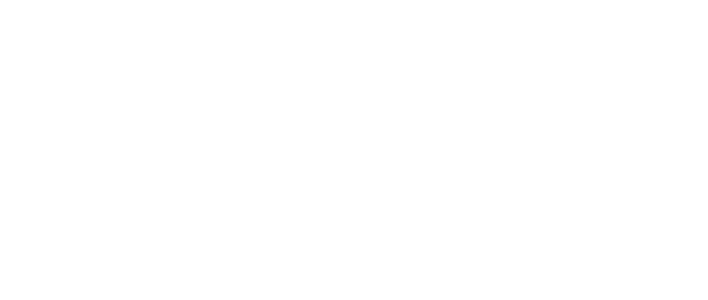
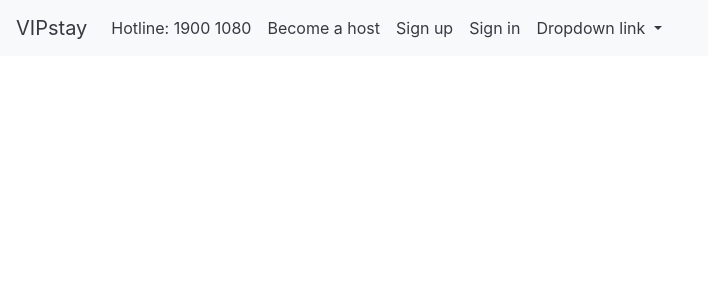
Before and after one commit to kennylam91/VIPSTAY-FE, an Angular app: page / in a window 1280 px wide. Shown: the top 300 px of the page, without its empty margins (0-708 px from the left). Built offline with nearby package versions, Linux system fonts and the light colour scheme.

Commit message:
done basic

```diff
--- a/src/app/app.component.html
+++ b/src/app/app.component.html
@@ -1 +1,2 @@
-<router-outlet></router-outlet>
+<!--<router-outlet></router-outlet>-->
+<app-header></app-header>
--- a/src/app/component/header/header.component.html
+++ b/src/app/component/header/header.component.html
@@ -1 +1,33 @@
-<p>header works!</p>
+<nav class="navbar navbar-expand-sm bg-light">
+  <!-- Brand -->
+  <a class="navbar-brand text-dark"  href="#">VIPstay</a>
+
+
+  <ul class="navbar-nav">
+    <li class="nav-item">
+      <a class="nav-link text-dark" href="#">Hotline: 1900 1080</a>
+    </li>
+    <li class="nav-item">
+      <a class="nav-link text-dark" href="#">Become a host</a>
+    </li>
+    <li class="nav-item">
+      <a class="nav-link text-dark" href="#">Sign up</a>
+    </li>
+    <li class="nav-item">
+      <a class="nav-link text-dark" href="#">Sign in</a>
+    </li>
+
+    <!-- Dropdown -->
+    <li class="nav-item dropdown">
+      <a class="nav-link dropdown-toggle text-dark" href="#" id="navbardrop" data-toggle="dropdown">
+        Dropdown link
+      </a>
+      <div class="dropdown-menu">
+        <a class="dropdown-item text-dark" href="#">Link 1</a>
+        <a class="dropdown-item text-dark" href="#">Link 2</a>
+        <a class="dropdown-item text-dark" href="#">Link 3</a>
+      </div>
+    </li>
+  </ul>
+</nav>
+<br>
--- a/src/app/model/House.ts
+++ b/src/app/model/House.ts
@@ -1,4 +1,4 @@
-export interface House {
+export interface IHouse {
   houseName: string;
   houseType: string;
   address: string;
@@ -8,5 +8,6 @@ export interface House {
   description: string;
   image: string;
   rate: number;
+  idNumber: number;
 
 }
```
